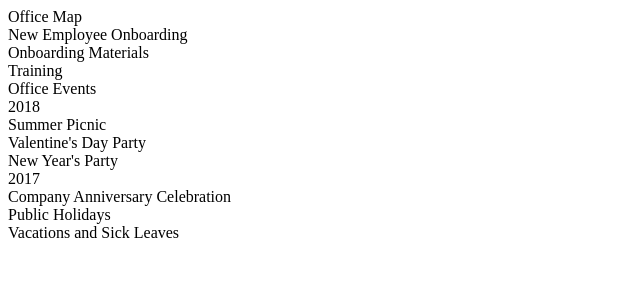
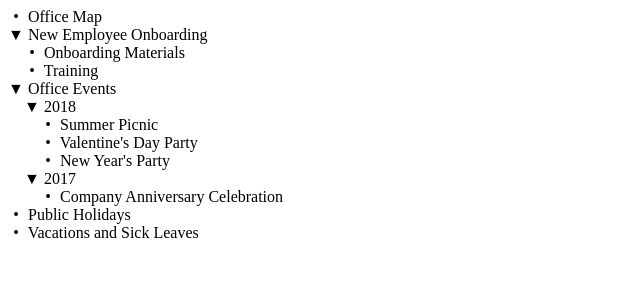
Before and after one commit to yoshi61/recursive-list, a Vue app: page / in a window 1280 px wide. Shown: the top 300 px of the page, without its empty margins (0-640 px from the left). Built offline with nearby package versions, Linux system fonts and the light colour scheme.

Commit message:
Add indent for child items and add bullet points

```diff
--- a/src/components/RecursiveListItems.vue
+++ b/src/components/RecursiveListItems.vue
@@ -2,6 +2,8 @@
   <div v-for="item in items" :key="item.id">
     <template v-if="hasChildren(item)">
         <div>
+            <div class="spacer" :style="`width: ${level*1}rem`" />
+            <div class="bullet">▼</div>
             {{ item.name }}
         </div>
         <div>
@@ -10,6 +12,7 @@
     </template>
     <template v-else>
       <div>
+          <div class="spacer" :style="`width: ${level*1}rem`" /><div class="bullet">•</div>
           {{ item.name }}
       </div>
     </template>
@@ -38,5 +41,13 @@ export default {
 }
 </script>
 
-<style>
+<style scoped>
+.bullet {
+    display: inline-block;
+    text-align: center;
+    width: 1rem;
+}
+.spacer {
+    display: inline-block;
+}
 </style>
```
